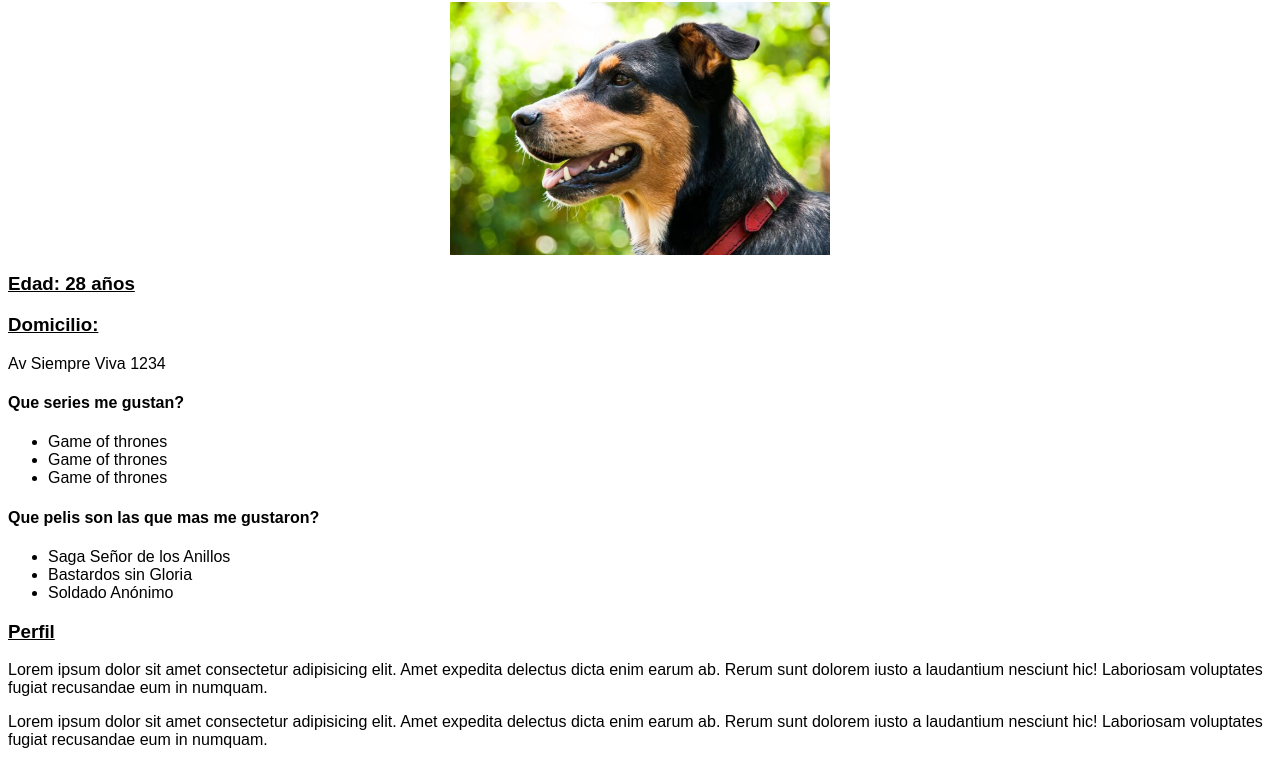
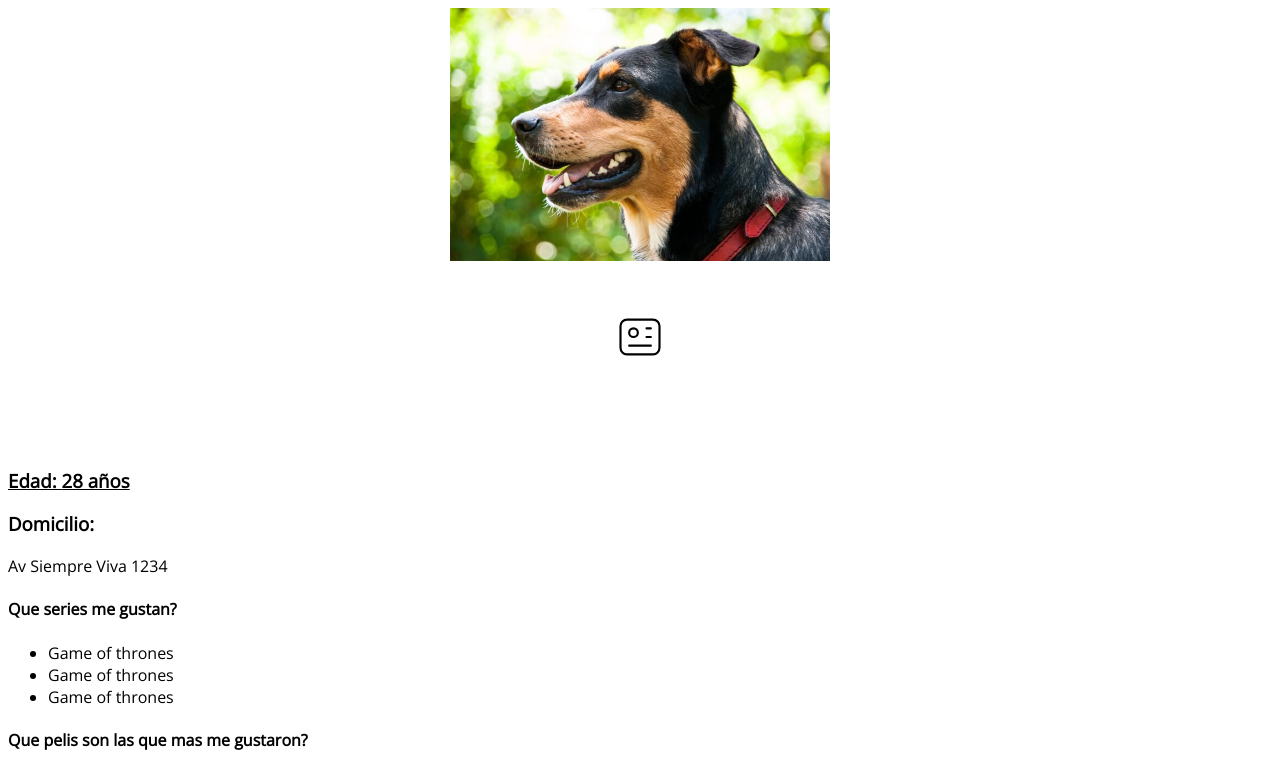
Before and after one commit to AxelSolari/RepositorioCV, a plain HTML site: page index.html in a window 1280 px wide. Shown: the part 78-840 px from the top of the page. Drawn offline with nearby package versions, Linux system fonts and the light colour scheme.

Commit message:
agregado font e icon

```diff
--- a/index.html
+++ b/index.html
@@ -5,18 +5,34 @@
     <meta http-equiv="X-UA-Compatible" content="IE=edge">
     <meta name="viewport" content="width=device-width, initial-scale=1.0">
     <title>CV-UTN</title>
+    <link href="https://fonts.googleapis.com/css2?family=Open+Sans&display=swap" rel="stylesheet">
     <link rel="stylesheet" href="style.css">
 </head>
 <body>
-    <h1> Axel Jonathan Solari</h1>
+
+     <h1> Axel Jonathan Solari</h1>
 
 
     <div class="ph">
      <img src="perro.jpg" alt="imagen-perro">
     </div>
 
-    <h3>Edad: 28 años</h3>
 
+    <div class="icon">
+        <svg xmlns="http://www.w3.org/2000/svg" class="icon icon-tabler icon-tabler-id" width="52" height="52" viewBox="0 0 24 24" stroke-width="1" stroke="#000000" fill="none" stroke-linecap="round" stroke-linejoin="round">
+            <path stroke="none" d="M0 0h24v24H0z" fill="none"/>
+            <rect x="3" y="4" width="18" height="16" rx="3" />
+            <circle cx="9" cy="10" r="2" />
+            <line x1="15" y1="8" x2="17" y2="8" />
+            <line x1="15" y1="12" x2="17" y2="12" />
+            <line x1="7" y1="16" x2="17" y2="16" />
+          </svg>
+    </div>
+
+
+    <div class="edad">
+        <h3>Edad: <span class="span">28 años</span></h3>
+    </div>
     <h3>Domicilio:</h3>
     <p>Av Siempre Viva 1234</p>
 
--- a/style.css
+++ b/style.css
@@ -7,10 +7,11 @@ html {
   }
 
 body {
-    font-family: sans-serif;
+    font-family: 'Open Sans', sans-serif;
 }
 
 h1 {
+    background: linear-gradient(to right, blue, white);
     text-align: center;
 }
 
@@ -22,6 +23,16 @@ img {
     width: 30%;
 }
 
-h3 {
+.icon {
+    text-align: center;
+    margin-top: 25px;
+}
+
+
+.span {
+    text-decoration: none;
+}
+.edad {
     text-decoration: underline;
+    margin-top: 100px;
 }
```
Also changed, not shown: formulario.html (+2 -0 lines).
